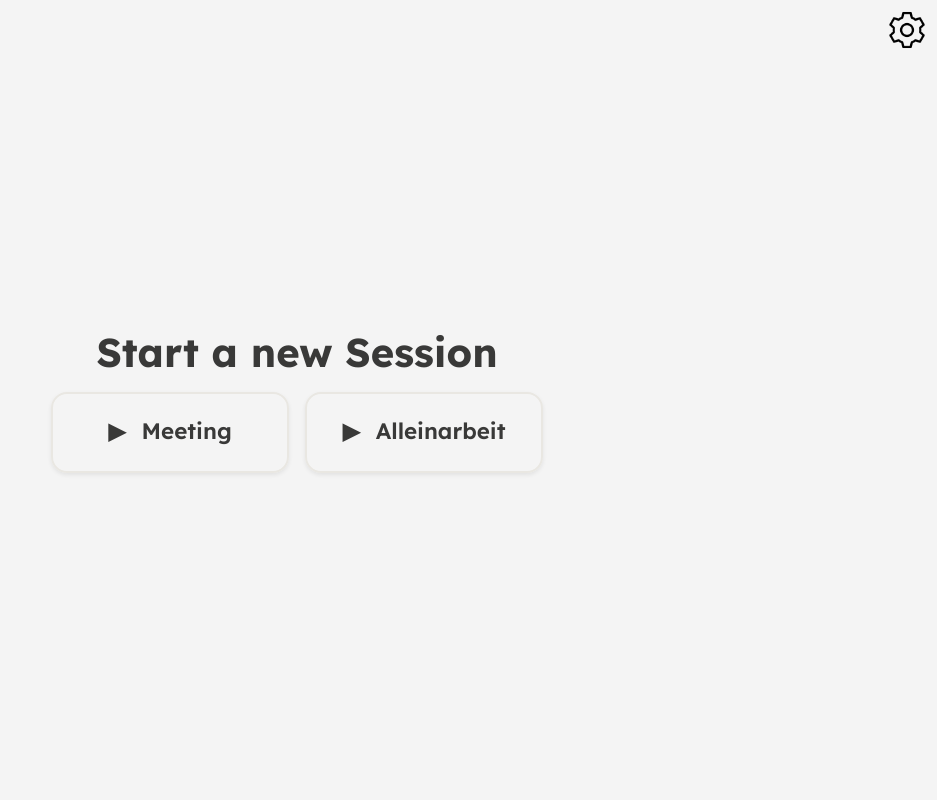
After one commit to weddlelook/MyLoad-Real-Time-Visualization-of-Mental-Load-in-Hybrid-Workplaces, a Django app: template server/myLoad/templates/pages/start.html in a window 1280 px wide. The commit adds this page. Shown: the whole page, without its empty margins (343-1280 px from the left). Run offline with Django 5.2, Linux system fonts and the light colour scheme; the template is opened without the code that fills it, so the values that code supplies are empty; some libraries are stand-ins or nearby versions.

Commit message:
new design, new folders for a better structure, using bootstrap, background color and text color according to prototype, new font, navbar

```diff
--- /dev/null
+++ b/server/myLoad/static/css/styles.css
@@ -0,0 +1,39 @@
+ @import url('https://fonts.googleapis.com/css2?family=Lexend:wght@100..900&display=swap');
+body {
+    background-color: #f4f4f4;
+    color: #393938;
+    font-family: "Lexend", serif;
+    margin: 0;
+    padding: 0;
+}
+
+
+.btn {
+    font-size: 1.4rem;
+    color: #393938;
+    font-family: "Lexend", serif;
+    height: 81px;
+    width: 238px;
+    font-weight: 600;
+    border: 2px solid #E9E7E2;
+}
+
+.btn-navbar {
+    height: 40px;
+    width: 100px;
+    font-size: 0.9rem;
+    color: #393938; /* Varsayılan Bootstrap metin rengi */
+    border: 1px solid #E9E7E2; /* Kenarlık ekler */
+    border-radius: 0.375rem; /* Köşeleri yuvarlar */
+    background-color: transparent; /* Şeffaf arkaplan */
+    transition: all 0.2s ease-in-out; /* Geçiş efekti ekler */
+    opacity: 0.8; /* %50 şeffaf */
+}
+
+.btn-navbar:hover {
+    height: 80px;
+    width: 200px;
+    display: flex; /* Flexbox etkinleştirilir */
+    align-items: center; /* Dikeyde ortalar */
+    justify-content: center; /* Yatayda ortalar */
+}
--- a/server/myLoad/templates/base.html
+++ b/server/myLoad/templates/base.html
@@ -1,26 +1,45 @@
-  {% load static %}
+{% load static %}
 
 <!DOCTYPE html>
 <html lang="en">
 <head>
-
+    <!-- Metadata -->
     <meta charset="UTF-8">
     <meta name="viewport" content="width=device-width, initial-scale=1.0">
+
+    <!-- Title -->
     <title>{% block title %}My App{% endblock %}</title>
-    <link rel="stylesheet" href="{% static 'styles.css' %}">
-    <script defer src="{% static 'script.js' %}"></script>
+
+    <!-- Bootstrap CSS -->
+    <link href="https://cdn.jsdelivr.net/npm/bootstrap@5.3.0-alpha3/dist/css/bootstrap.min.css" rel="stylesheet">
+
+    <!-- Custom CSS -->
+    <link rel="stylesheet" href="{% static 'css/styles.css' %}">
+
 </head>
-<body>
-    <div class="container">
-        <div class="settings-button">
-            <a href="{% url 'myload-settings' %}">
-                <button>
-                    <img src="{% static 'settings-icon.png' %}" alt="Settings">
-                </button>
-            </a>
-        </div>
+<body class="d-flex flex-column min-vh-100">
+
+    <!-- Settings-icon -->
+    <div class="position-absolute" style="top: 10px; right: 10px;">
+        <a href="{% url 'myload-settings' %}">
+            <img src="{% static 'img/settings-icon.png' %}" alt="Settings" style="width: 40px; height: 40px;">
+        </a>
+    </div>
+
+     <!-- Navbar -->
+    {% include 'partials/navbar.html' %}
+
+    <!-- Main Content -->
+     <div class="container text-center flex-grow-1 d-flex flex-column justify-content-center align-items-center">
         {% block content %}
         {% endblock %}
     </div>
+
+    <!-- Bootstrap JS -->
+    <script src="https://cdn.jsdelivr.net/npm/bootstrap@5.3.0-alpha3/dist/js/bootstrap.bundle.min.js"></script>
+
+    <!-- Custom JS -->
+    <script src="{% static 'js/script.js' %}"></script>
+
 </body>
 </html>
--- a/server/myLoad/templates/settings.html
+++ b/server/myLoad/templates/pages/settings.html
@@ -1,4 +1,4 @@
-{% extends 'base.html' %}
+{% extends '../base.html' %}
 
 {% block title %}Settings{% endblock %}
 
--- /dev/null
+++ b/server/myLoad/templates/pages/start.html
@@ -0,0 +1,15 @@
+{% extends '../base.html' %}
+
+{% block title %}Start a New Session{% endblock %}
+
+{% block content %}
+        <h1 class="fw-bold mb-3">Start a new Session</h1>
+        <div class="d-flex gap-3 justify-content-center">
+            <button class="btn btn-outline-secondary btn-lg shadow-sm d-flex align-items-center justify-content-center px-4 py-3 rounded-4 " >
+                <span class="me-3 fw-semibold">&#9654;</span> Meeting
+            </button>
+            <button class="btn btn-outline-secondary btn-lg shadow-sm d-flex align-items-center justify-content-center px-4 py-3 rounded-4">
+                <span class="me-3 fw-semibold">&#9654;</span> Alleinarbeit
+            </button>
+        </div>
+{% endblock %}
--- a/server/myLoad/views.py
+++ b/server/myLoad/views.py
@@ -2,7 +2,7 @@ from django.shortcuts import render
 
 
 def start(request):
-    return render(request, 'start.html')
+    return render(request, 'pages/start.html',  {'show_buttons': True})
 
 def settings(request):
-    return render(request, 'settings.html')
+    return render(request, 'pages/settings.html')
```
Also changed, not shown: server/myLoad/static/script.js (deleted, +0 -20 lines), server/myLoad/static/styles.css (deleted, +0 -82 lines), server/myLoad/templates/start.html (deleted, +0 -11 lines), server/myLoad/static/img/settings-icon.png (renamed from server/myLoad/static/settings-icon.png).
